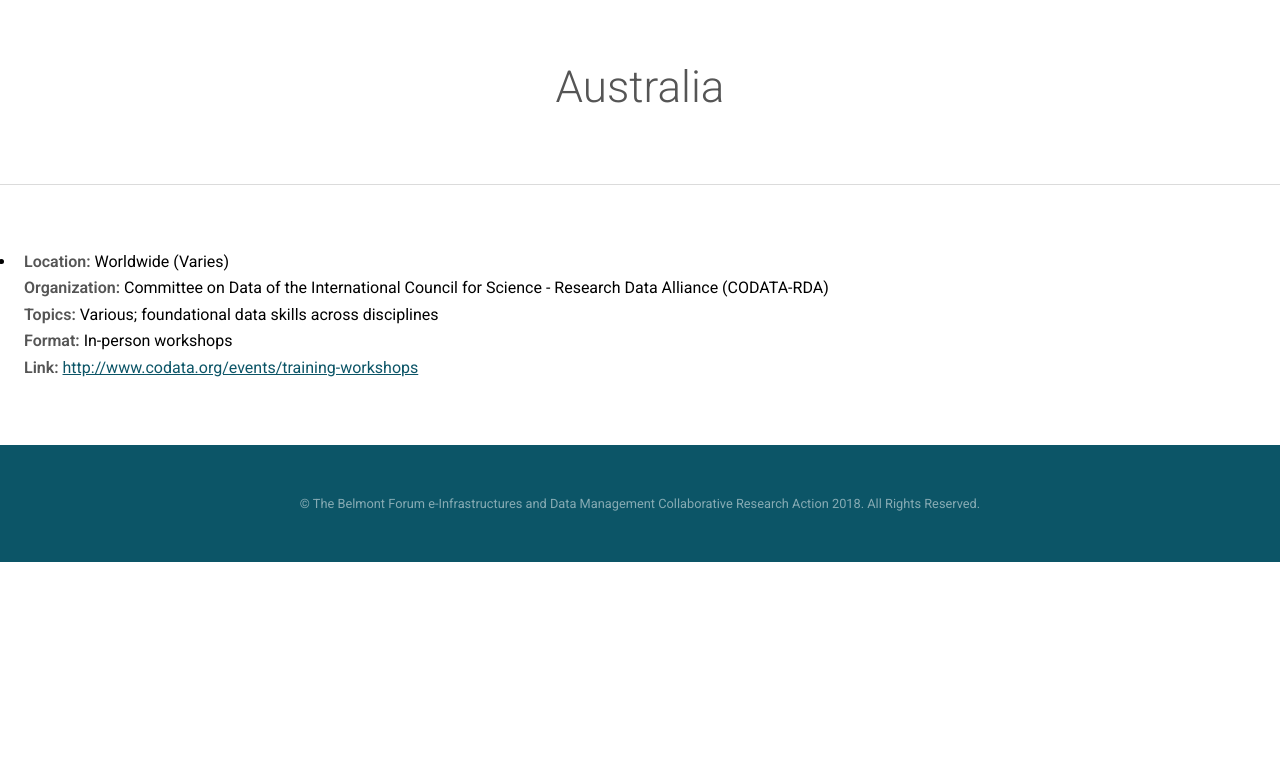
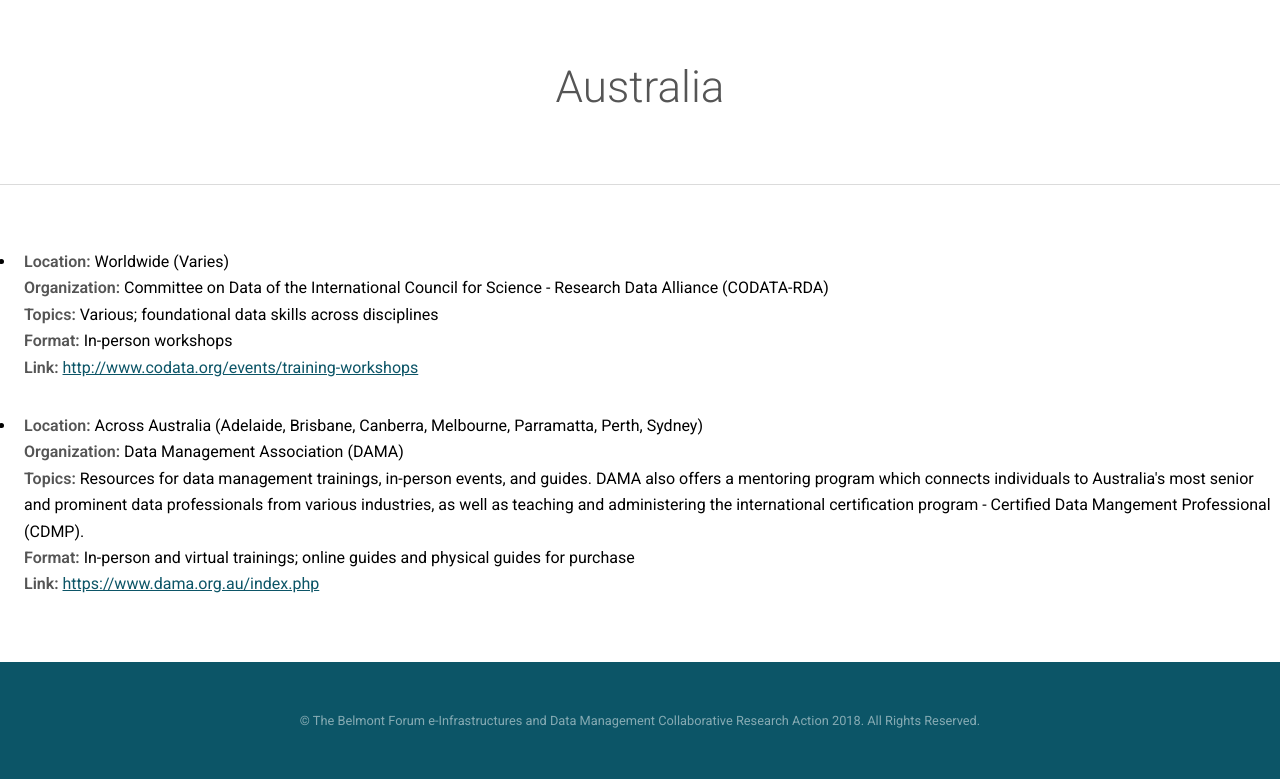
Before and after one commit to bfe-inf/toolkit, a Jekyll site: the page dmt-australia.html, which Jekyll copies as it is, in a window 1280 px wide. Shown: the part 370-1149 px from the top of the page. Built offline with Jekyll 4.4.1, drawn with Linux system fonts in a browser that asks for light colours; before the commit the page ends 932 px from its top, so only the background shows below that.

Commit message:
Update dmt-australia.html

```diff
--- a/dmt-australia.html
+++ b/dmt-australia.html
@@ -56,6 +56,12 @@
 						<strong>Format:</strong> In-person workshops <br/>
 		   				<strong>Link:</strong> <a href="http://www.codata.org/events/training-workshops" target="_blank">http://www.codata.org/events/training-workshops</a></li>
       					</ul>
+					<ul>
+						<li> <strong>Location:</strong> Across Australia (Adelaide, Brisbane, Canberra,  Melbourne, Parramatta, Perth, Sydney) <br/>
+             	   				<strong>Organization:</strong> Data Management Association (DAMA)  <br/>
+		   				<strong>Topics:</strong> Resources for data management trainings, in-person events, and guides. DAMA also offers a mentoring program which connects individuals to Australia's most senior and prominent data professionals from various industries, as well as teaching and administering the international certification program - Certified Data Mangement Professional (CDMP).  <br/>
+						<strong>Format:</strong> In-person and virtual trainings; online guides and physical guides for purchase <br/>
+		   				<strong>Link:</strong> <a href="https://www.dama.org.au/index.php" target="_blank">https://www.dama.org.au/index.php</a></li>
      				 </div>
 	  		</section>
 
```
